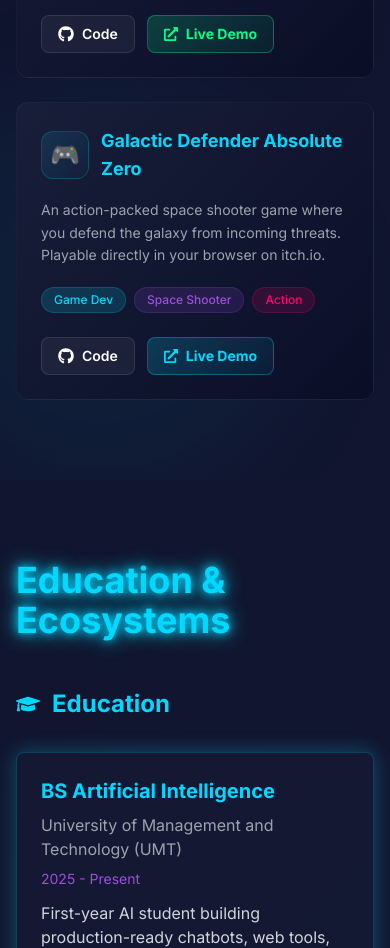
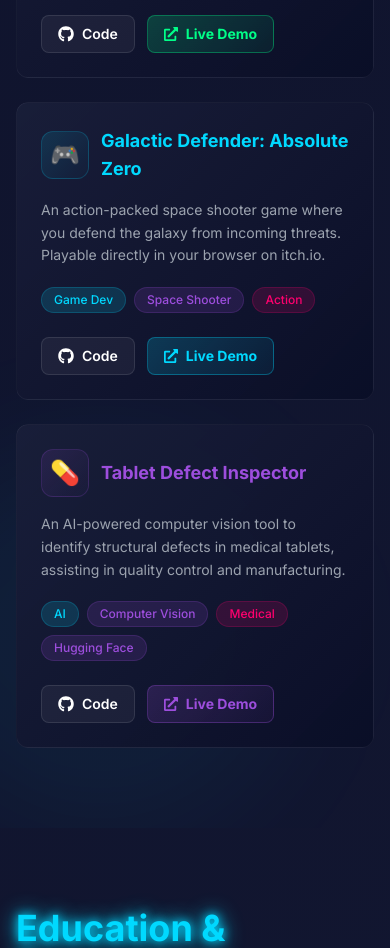
Before and after one commit to mabdullahab614-alt/portfolio-website, a Next.js app: page / in a window 390 px wide. Shown: the part 5360-6308 px from the top of the page. Built offline with nearby package versions, Linux system fonts and the light colour scheme.

Commit message:
Add Tablet Defect Inspector project

```diff
--- a/components/sections/Projects.tsx
+++ b/components/sections/Projects.tsx
@@ -1,6 +1,6 @@
 'use client'
 
-import { motion, useMotionValue, useSpring, useTransform } from 'framer-motion'
+import { motion, useMotionValue, useSpring, useTransform, useMotionTemplate } from 'framer-motion'
 import { FaGithub, FaExternalLinkAlt } from 'react-icons/fa'
 import { useRef } from 'react'
 
@@ -9,7 +9,8 @@ const ICONS: Record<string, string> = {
   'Skin Disease Detector': '🔬',
   'Animal Detector': '🐾',
   'Brain Tumor Detector': '🧠',
-  'Galactic Defender Absolute Zero': '🎮',
+  'Galactic Defender: Absolute Zero': '🎮',
+  'Tablet Defect Inspector': '💊',
 }
 
 const TAG_COLORS: Record<string, string> = {
@@ -55,6 +56,11 @@ function ProjectCard({ project, index }: { project: any; index: number }) {
   const glowX = useTransform(springX, [-0.5, 0.5], [0, 100])
   const glowY = useTransform(springY, [-0.5, 0.5], [0, 100])
 
+  const colors = ['#00d9ff', '#9d4edd', '#ff006e', '#00ff88']
+  const color = colors[index % colors.length]
+
+  const spotlightBackground = useMotionTemplate`radial-gradient(circle at ${glowX}% ${glowY}%, ${color}08 0%, transparent 60%)`
+
   const handleMouseMove = (e: React.MouseEvent<HTMLDivElement>) => {
     const rect = ref.current?.getBoundingClientRect()
     if (!rect) return
@@ -62,9 +68,6 @@ function ProjectCard({ project, index }: { project: any; index: number }) {
     y.set((e.clientY - rect.top) / rect.height - 0.5)
   }
   const handleMouseLeave = () => { x.set(0); y.set(0) }
-
-  const colors = ['#00d9ff', '#9d4edd', '#ff006e', '#00ff88']
-  const color = colors[index % colors.length]
 
   return (
     <motion.div
@@ -110,7 +113,7 @@ function ProjectCard({ project, index }: { project: any; index: number }) {
         <motion.div
           className="absolute inset-0 rounded-xl opacity-0 group-hover:opacity-100 pointer-events-none transition-opacity duration-300"
           style={{
-            background: `radial-gradient(circle at ${glowX}% ${glowY}%, ${color}08 0%, transparent 60%)`,
+            background: spotlightBackground,
           }}
         />
 
@@ -240,11 +243,18 @@ export default function Projects() {
       live: 'https://huggingface.co/spaces/BUDDDY2894830/brain-tumor-detector',
     },
     {
-      title: 'Galactic Defender Absolute Zero',
+      title: 'Galactic Defender: Absolute Zero',
       description: 'An action-packed space shooter game where you defend the galaxy from incoming threats. Playable directly in your browser on itch.io.',
       tags: ['Game Dev', 'Space Shooter', 'Action'],
       github: 'https://github.com/mabdullahab614-alt/galactic-defender-absolute-zero',
       live: 'https://aabdullah2894830.itch.io/galactic-defender-absolute-zero',
+    },
+    {
+      title: 'Tablet Defect Inspector',
+      description: 'An AI-powered computer vision tool to identify structural defects in medical tablets, assisting in quality control and manufacturing.',
+      tags: ['AI', 'Computer Vision', 'Medical', 'Hugging Face'],
+      github: 'https://github.com/mabdullahab614-alt/tablet-defect-inspector',
+      live: 'https://huggingface.co/spaces/BUDDDY2894830/tablet-defect-inspector',
     },
   ]
 
```
